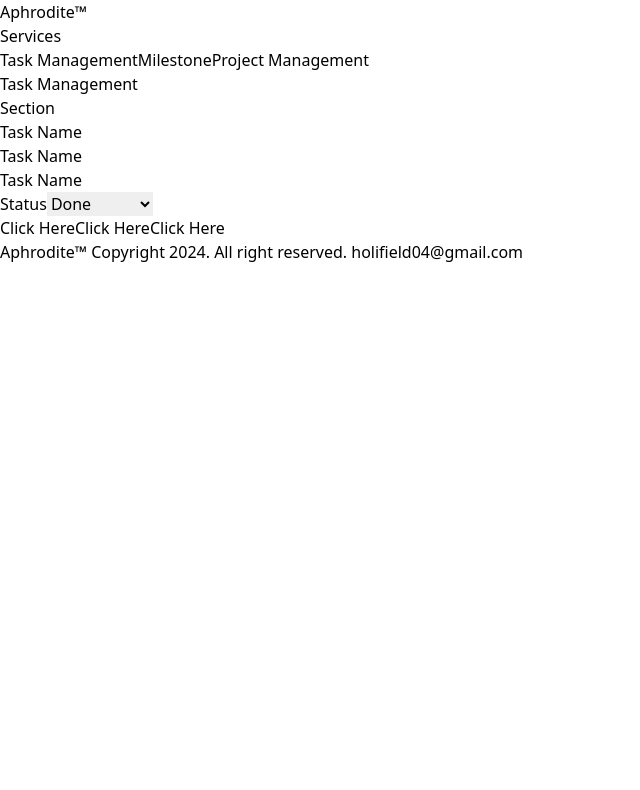
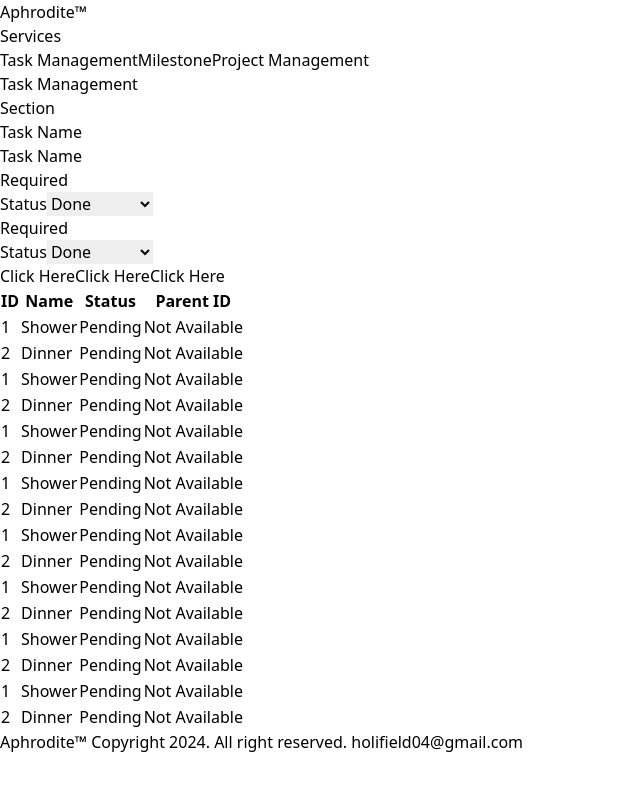
Before and after one commit to holifield4/task-management, a React (Vite) app: page / in a window 1280 px wide. Shown: the top 790 px of the page, without its empty margins (0-640 px from the left). Built offline with nearby package versions, Linux system fonts and the light colour scheme.

Commit message:
feat: WIP homepage development

```diff
--- a/src/page/Homepage.tsx
+++ b/src/page/Homepage.tsx
@@ -1,27 +1,44 @@
 import Button from "../component/button/Button";
 import Section from "../component/section/Section";
 import Select from "../component/select/Select";
+import DataTable, { Column } from "../component/table/DataTable";
 import TextField from "../component/textfield/TextField";
-import { IDropdown } from "../interface/common";
+import { ITask } from "../interface/common";
+import { taskStatusOptions } from "../lib/constant/constant";
+import { taskData } from "../mocks/mockdata";
 
 export default function Homepage() {
-  const options: IDropdown[] = [
-    { name: "Done", value: "Done" },
-    { name: "In Progress", value: "In Progress" },
-    { name: "Pending", value: "Pending" },
+  const columns: Column<ITask>[] = [
+    { key: "id", header: "ID" },
+    { key: "name", header: "Name" },
+    {
+      key: "status",
+      header: "Status",
+      render: (value) => (
+        <span className="rounded-full bg-gray-100 px-2 py-1 text-sm">
+          {value}
+        </span>
+      ),
+    },
+    { key: "parentId", header: "Parent ID" },
   ];
+
   return (
     <>
-      <div className="h-[calc(100vh-48px)] p-2 overflow-auto bg-slate-200">
+      <div className="h-[calc(100vh-88px)] p-2 overflow-auto bg-slate-50">
         <Section title="Section">
           <TextField label="Task Name" />
-          <TextField label="Task Name" />
-          <TextField label="Task Name" />
-          <Select label="Status" options={options} />
+          <TextField label="Task Name" errors />
+          <Select label="Status" options={taskStatusOptions} errors />
+          <Select label="Status" options={taskStatusOptions} />
           <Button label="Click Here" />
           <Button label="Click Here" color="neutral" />
           <Button label="Click Here" color="danger" />
         </Section>
+
+        <div className="w-full h-[300px] overflow-y-auto">
+          <DataTable data={taskData} columns={columns} />
+        </div>
       </div>
     </>
   );
```
